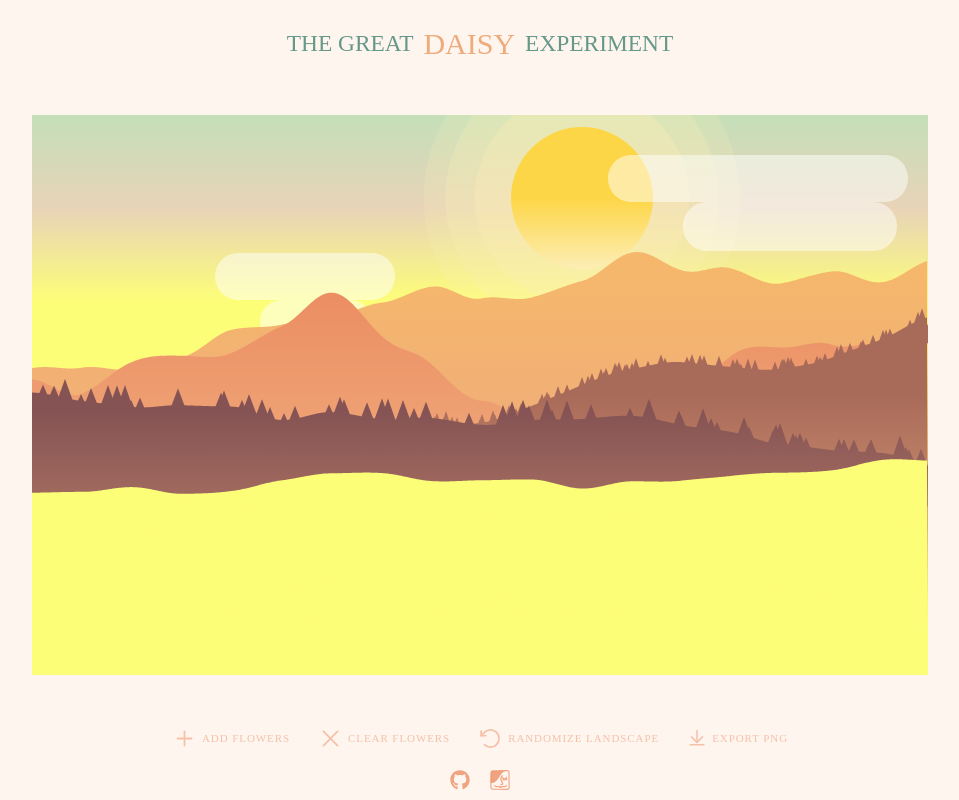
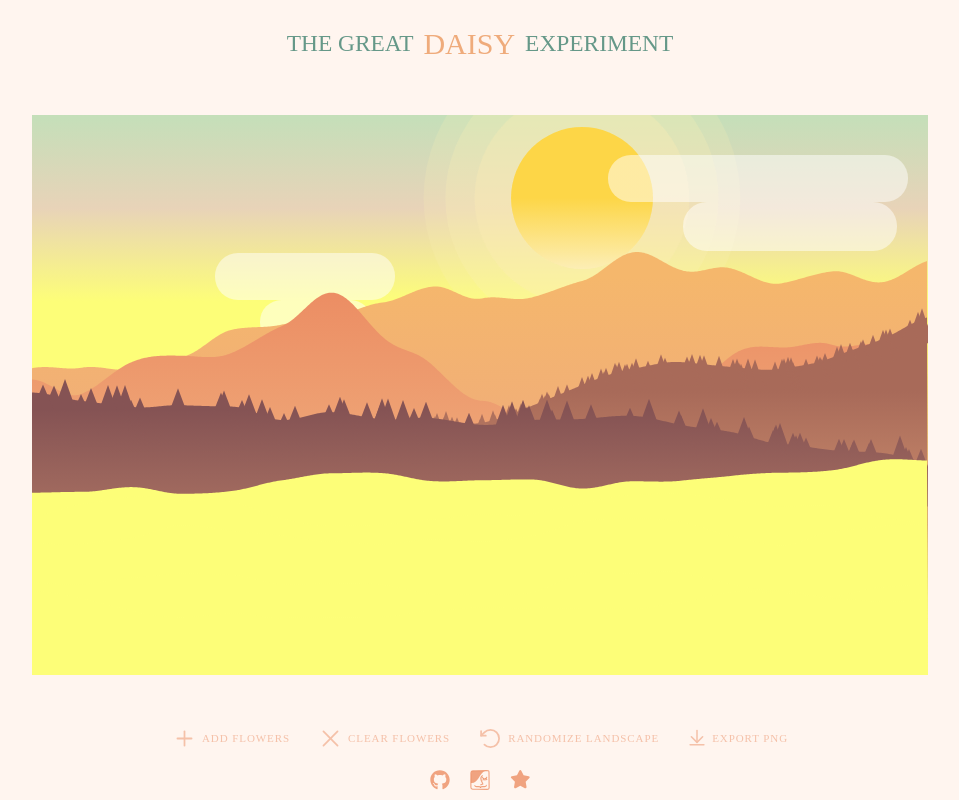
Before and after one commit to talitahalboth/The-Great-Daisy-Experiment, a website built with webpack: page src/custom.html in a window 1280 px wide. Shown: the whole page, without its empty margins (160-1119 px from the left). Built offline with nearby package versions, Linux system fonts and the light colour scheme; files whose address does not match are found by name; a web font is replaced by a local one; what javascript-color-gradient would draw is missing.

Commit message:
:star:  add link to homepage (#10)
Co-authored-by: Talita Halboth <19466053+talitahalboth@users.noreply.github.com>

```diff
--- a/src/custom.html
+++ b/src/custom.html
@@ -149,6 +149,13 @@
                             </svg>
                         </a>
                     </div>
+                    <div class="footer-button"><a href="https://www.halboth.dev/">
+                            <svg xmlns="http://www.w3.org/2000/svg" width="20" height="20" viewBox="0 0 560 560">
+                                <!--! Font Awesome Pro 6.2.1 by @fontawesome - https://fontawesome.com License - https://fontawesome.com/license (Commercial License) Copyright 2022 Fonticons, Inc. -->
+                                <path fill="#EC8E64cc"
+                                    d="M316.9 18C311.6 7 300.4 0 288.1 0s-23.4 7-28.8 18L195 150.3 51.4 171.5c-12 1.8-22 10.2-25.7 21.7s-.7 24.2 7.9 32.7L137.8 329 113.2 474.7c-2 12 3 24.2 12.9 31.3s23 8 33.8 2.3l128.3-68.5 128.3 68.5c10.8 5.7 23.9 4.9 33.8-2.3s14.9-19.3 12.9-31.3L438.5 329 542.7 225.9c8.6-8.5 11.7-21.2 7.9-32.7s-13.7-19.9-25.7-21.7L381.2 150.3 316.9 18z" />
+                            </svg>
+                        </a></div>
                 </div>
             </div>
         </div>
```
